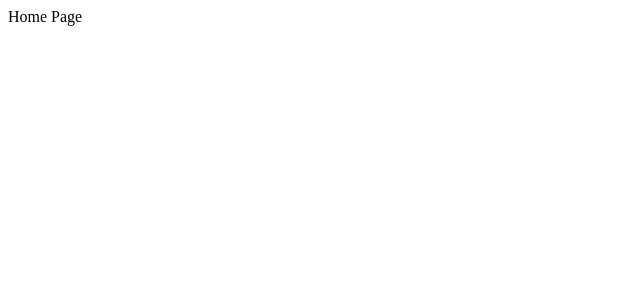
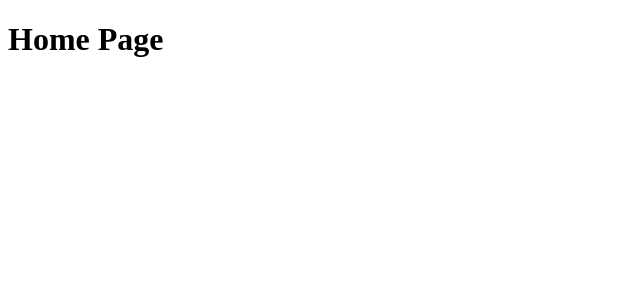
Before and after one commit to KelliePetersen/bitzbytes, a Next.js app: page / in a window 1280 px wide. Shown: the top 300 px of the page, without its empty margins (0-640 px from the left). Built offline with nearby package versions, Linux system fonts and the light colour scheme.

Commit message:
change index to named functional component

```diff
--- a/pages/index.js
+++ b/pages/index.js
@@ -1 +1,9 @@
-export default () => (<div>Home Page</div>)
+const Index = () => {
+  return (
+    <div>
+      <h1>Home Page</h1>
+    </div>
+  )
+}
+
+export default Index
```
